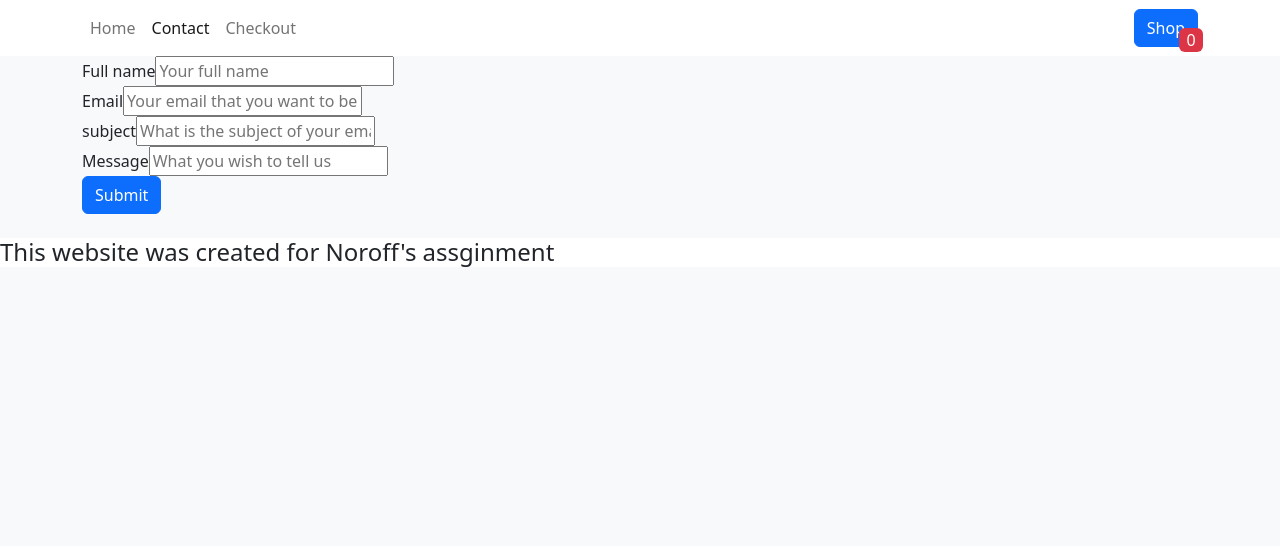
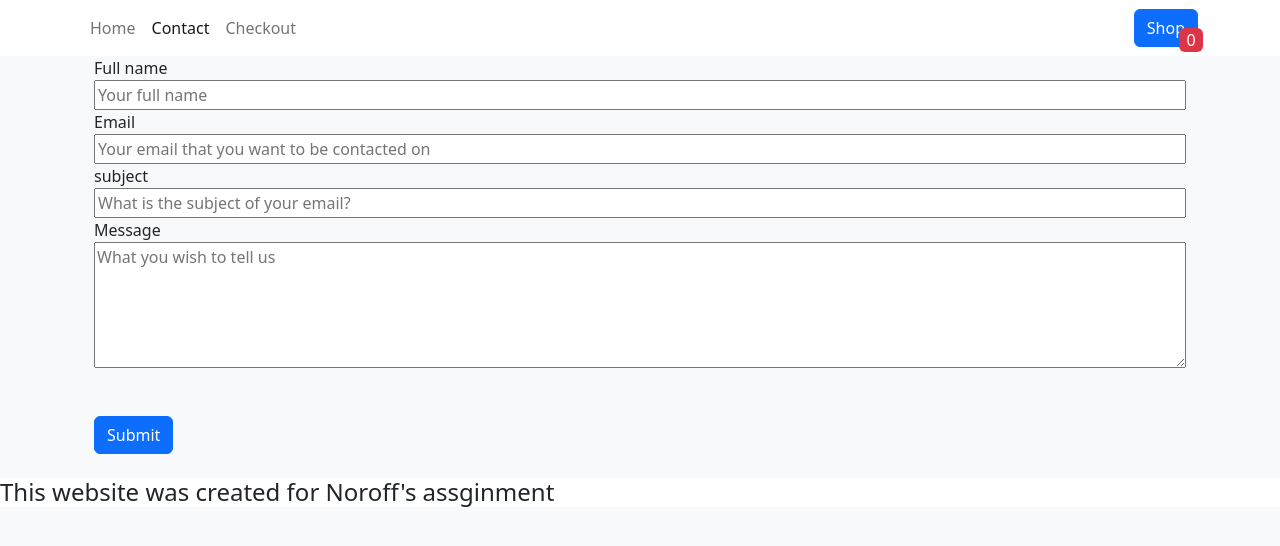
Before and after one commit to DanielPyb/JavaScript-Frameworks-ca, a React (Create React App) app: page /contact in a window 1280 px wide. Shown: the top 546 px of the page. Built offline with nearby package versions, Linux system fonts and the light colour scheme.

Commit message:
finished

```diff
--- a/src/components/CartItem.jsx
+++ b/src/components/CartItem.jsx
@@ -17,15 +17,26 @@ export function CartItem({ id, quantity }) {
 
   return (
     <ListGroupItem>
-      <img src={item.imgUrl} style={{ width: "300px", objectFit: "cover" }} />
+      <img
+        src={item.imageUrl}
+        style={{ width: "300px", height: "200px", objectFit: "cover" }}
+      />
       <div class="me-auto">
         <div>
           {item.title} x{quantity}
         </div>
-        <div>{currencyFormatter(item.discountedPrice)}</div>
+        <div className="text-muted">
+          {currencyFormatter(item.discountedPrice)}
+        </div>
       </div>
       <div>{currencyFormatter(item.discountedPrice * quantity)}</div>
-      <Button onClick={() => removeCart(item.id)}>x</Button>
+      <Button
+        onClick={() => removeCart(item.id)}
+        variant="dark"
+        className="w-100"
+      >
+        x
+      </Button>
     </ListGroupItem>
   );
 }
--- a/src/components/ListItem.jsx
+++ b/src/components/ListItem.jsx
@@ -1,6 +1,5 @@
 import { Button, Card } from "react-bootstrap";
 import { Link } from "react-router-dom";
-import { useShoppingCart } from "../context/ShoppingCartContext";
 import { currencyFormatter } from "../utilities/currencyFormatter";
 
 // card component for the Home page, every item from the api is rendered with this
--- a/src/components/ProductInfo.jsx
+++ b/src/components/ProductInfo.jsx
@@ -78,17 +78,17 @@ export function ProductInfo() {
                   className="d-flex align-items-center justify-content-center"
                   style={{ gap: ".5rem" }}
                 >
-                  <Button onClick={() => decreaseCartQuantity(id)}>-</Button>
+                  <Button size="sm" onClick={() => decreaseCartQuantity(id)}>
+                    -
+                  </Button>
                   <div>
                     <span className="fs-3">{cartQuantity}</span> in cart
                   </div>
-                  <Button onClick={() => increaseCartQuantity(id)}>+</Button>
+                  <Button size="sm" onClick={() => increaseCartQuantity(id)}>
+                    +
+                  </Button>
                 </div>
-                <Button
-                  variant="danger"
-                  size="sm"
-                  onClick={() => removeCart(id)}
-                >
+                <Button variant="dark" size="sm" onClick={() => removeCart(id)}>
                   Remove
                 </Button>
               </div>
--- a/src/pages/Contact.jsx
+++ b/src/pages/Contact.jsx
@@ -1,5 +1,5 @@
 import { useState } from "react";
-import { Button, Form, FormGroup, InputGroup, Row } from "react-bootstrap";
+import { Button, FormGroup } from "react-bootstrap";
 
 export function Contact() {
   const [fullName, setFullName] = useState("");
@@ -43,45 +43,58 @@ export function Contact() {
   }
 
   return (
-    <div>
+    <div className="container">
       <form onSubmit={onFormSubmit}>
         <FormGroup>
-          <label htmlFor="full-name">Full name</label>
+          <label htmlFor="full-name" className="d-block w-100">
+            Full name
+          </label>
           <input
             name="full-name"
             value={fullName}
             placeholder="Your full name"
+            className="d-block w-100"
             onChange={onNameChange}
           ></input>
         </FormGroup>
         <FormGroup>
-          <label htmlFor="email">Email</label>
+          <label htmlFor="email" className="d-block w-100">
+            Email
+          </label>
           <input
             name="email"
             value={email}
             placeholder="Your email that you want to be contacted on"
+            className="d-block w-100"
             onChange={onEmailChange}
           ></input>
         </FormGroup>
         <FormGroup>
-          <label htmlFor="subject">subject</label>
+          <label htmlFor="subject" className="d-block w-100">
+            subject
+          </label>
           <input
             name="subject"
             value={subject}
             placeholder="What is the subject of your email?"
+            className="d-block w-100"
             onChange={onSubjectChange}
           ></input>
         </FormGroup>
         <FormGroup>
-          <label htmlFor="email-body">Message</label>
-          <input
+          <label htmlFor="email-body" className="d-block w-100">
+            Message
+          </label>
+          <textarea
             name="email-body"
+            rows={5}
             value={emailBody}
             placeholder="What you wish to tell us"
+            className="d-block w-100"
             onChange={onEmailBodyChange}
-          ></input>
+          ></textarea>
         </FormGroup>
-        <Button>Submit</Button>
+        <Button className="mt-5">Submit</Button>
       </form>
     </div>
   );
```
Also changed, not shown: src/components/CartIcon.jsx (deleted, +0 -21 lines).
